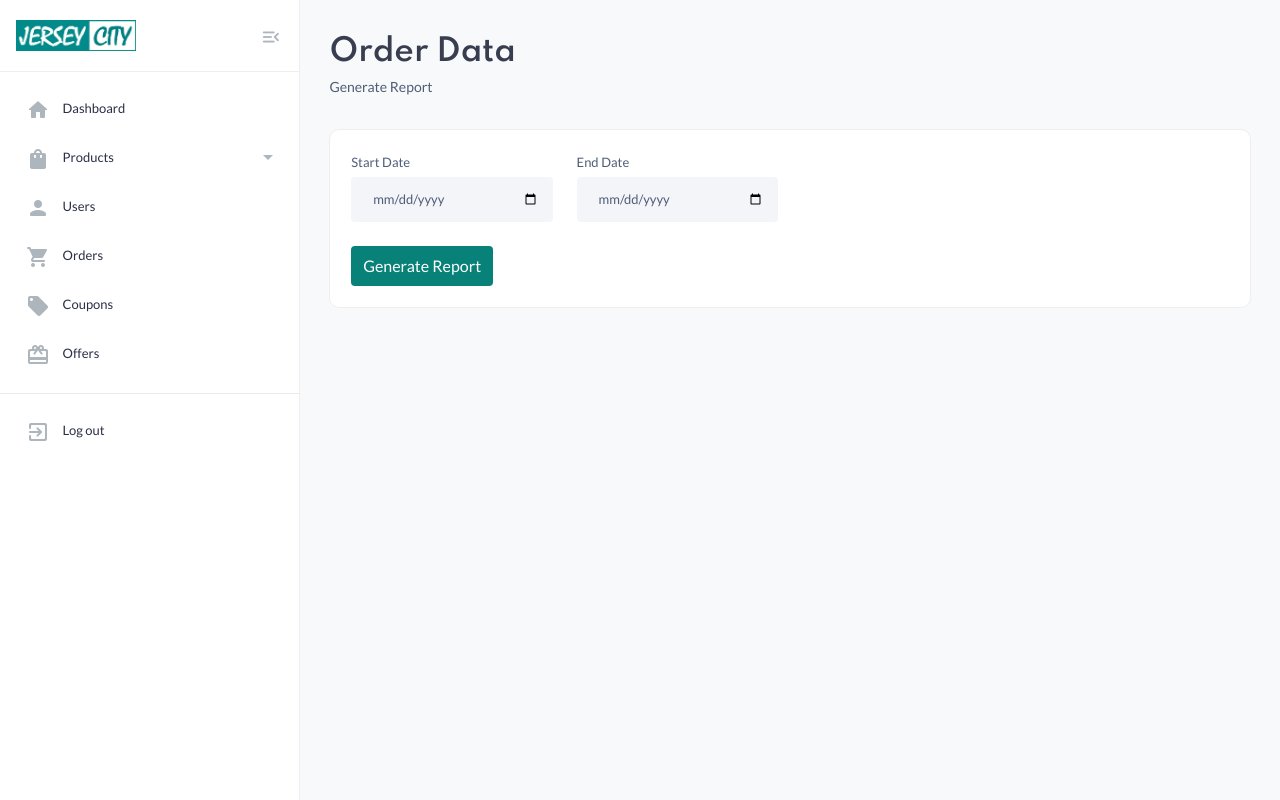
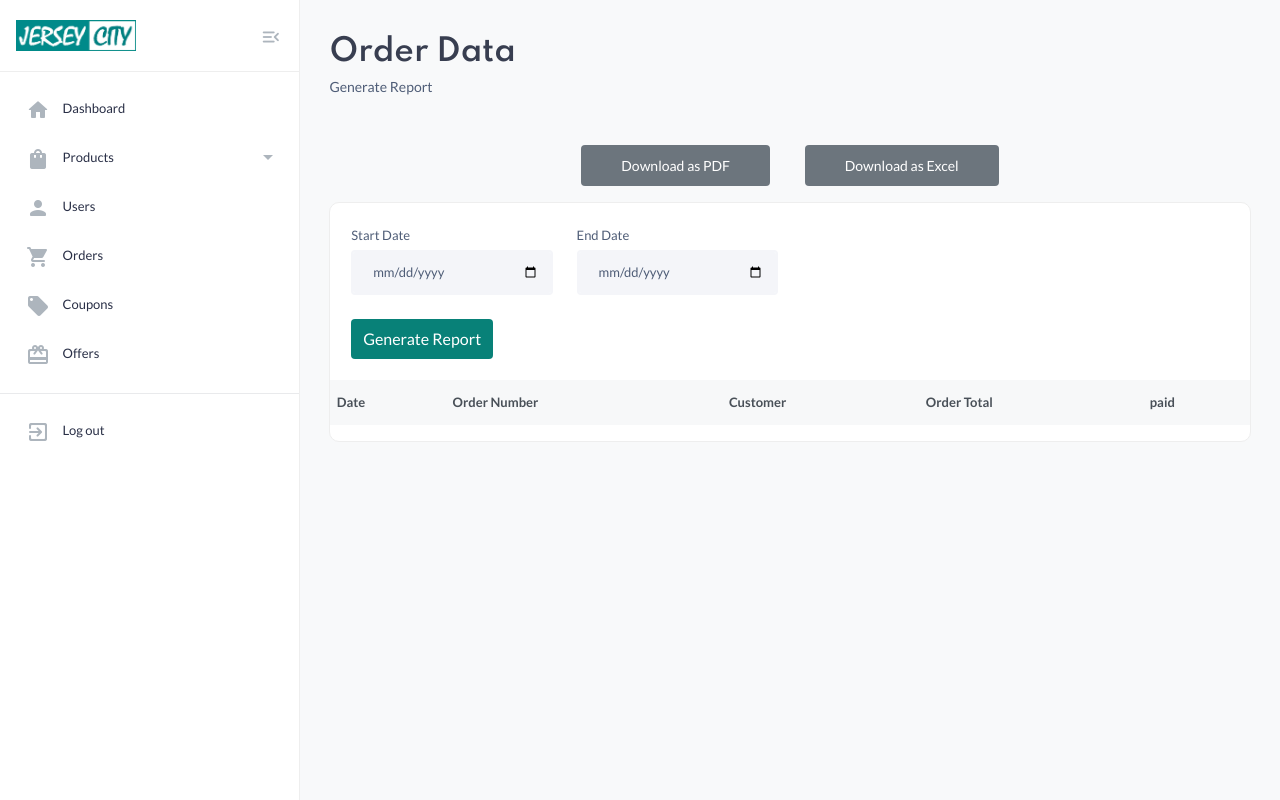
Before and after one commit to DinilKrishna/jerseycity, a Django app: page /adminpanel/report/ in a window 1280 px wide. Run offline with Django 4.2, Linux system fonts and the light colour scheme; lists and menus that the app fills with data are empty; some libraries are stand-ins or nearby versions.

Commit message:
sales report completed

```diff
--- a/admindash/views.py
+++ b/admindash/views.py
@@ -940,7 +940,7 @@ def add_coupon(request):
             messages.error(request, 'Minimum amount should be an integer above zero')
             return redirect(request.META.get('HTTP_REFERER'))
 
-        if is_valid_discount_percentage(discount_percentage):
+        if not is_valid_discount_percentage(discount_percentage):
             messages.error(request, 'Discount percentage should be an integer between 0 and 100')
             return redirect(request.META.get('HTTP_REFERER'))
 
--- a/checkout/models.py
+++ b/checkout/models.py
@@ -51,14 +51,9 @@ class Order(BaseModel):
     products = models.ManyToManyField(Product, through="OrderItems")
     bill_amount = models.DecimalField(max_digits=10, decimal_places=2, default=0)
     amount_to_pay = models.DecimalField(max_digits=10, decimal_places=2, default=0)
-    razor_pay_id = models.CharField(blank=True, null=True, max_length=100)
     status = models.CharField(max_length=50, null = True, blank = True)
     payed = models.BooleanField(default=False)
-    coupon = models.ForeignKey(Coupon,on_delete= models.CASCADE, null=True, blank=True)
-    # return_product = models.BooleanField(default=False)
 
-
-#     wallet_applied = models.BooleanField(default=False)
 
 
     def calculate_bill_amount(self):
--- a/templates/adminside/reportpage.html
+++ b/templates/adminside/reportpage.html
@@ -10,6 +10,15 @@
                 <p>Generate Report</p>
             </div>
         </div>
+        <div class="text-center" >
+            <button type="button" class="btn btn-secondary btn_print m-3 h-auto" onclick="exportToPDF()" value="Export to PDF">
+                <i class="fas fa-file-pdf"></i> Download as PDF
+              </button>
+
+              <button type="button" class="btn btn-secondary btn_print m-3 h-auto" onclick="export_data()" value="Export to excel"><i
+                  class="fas fa-file-excel"></i> Download as Excel</button>
+            </div>
+
         <div class="card">
             <div class="card-body">
                 <div class="row">
@@ -36,9 +45,69 @@
 
                 </div> <!-- .row // -->
             </div> <!-- card body .// -->
+            <table class="table table-striped table-hover" id ='container_content'>
+                <thead >
+                    <tr>
+
+                      <th scope="col">Date</th>
+                      <th scope="col">Order Number</th>
+                      <th scope="col">Customer</th>
+                      <th scope="col">Order Total</th>
+                      <th scope="col">paid</th>
+
+
+                    </tr>
+                  </thead>
+                  <tbody>
+                    {% if orders %}
+                        {% for order in orders %}
+                        <tr>
+                            <td>{{order.created_at}}</td>
+                            <td>{{order.uid}}</td>
+                            <td>{{order.user.username}}</td>
+                            <td>{{order.amount_to_pay}}</td>
+                            <td>{{order.payment_method}}</td>
+                        </tr>
+                        {% endfor %}
+                    {% endif %}
+                </tbody>
+            </table>
+
         </div> <!-- card .// -->
     </section> <!-- content-main end// -->
 
 </main>
 
+<script src="https://cdnjs.cloudflare.com/ajax/libs/html2pdf.js/0.9.2/html2pdf.bundle.min.js"></script>
+  <script src="https://cdn.jsdelivr.net/npm/xlsx/dist/xlsx.full.min.js"></script>
+  <script src="https://cdnjs.cloudflare.com/ajax/libs/jspdf/2.4.0/jspdf.umd.min.js"></script>
+
+<script>
+function exportToPDF() {
+    const element = document.getElementById('container_content');
+    const opt = {
+      margin: 10,
+      filename: 'sales_report.pdf',
+      image: { type: 'jpeg', quality: 0.98 },
+      html2canvas: { scale: 2 },
+      jsPDF: { unit: 'mm', format: 'a4', orientation: 'Landscape' },
+    };
+
+    html2pdf().from(element).set(opt).save();
+  }
+
+
+
+  function export_data() {
+    let data = document.getElementById('container_content');
+    var fp = XLSX.utils.table_to_book(data, { sheet: 'SalesReport' });
+    XLSX.write(fp, {
+      bookType: 'xlsx',
+      type: 'base64'
+    });
+    XLSX.writeFile(fp, 'test.xlsx');
+    }
+</script>
+
+
 {% endblock %}
--- a/templates/userside/orderdetails.html
+++ b/templates/userside/orderdetails.html
@@ -45,7 +45,7 @@
                         None
                         {% endif %}</p>
                     <p class="text-truncate">Order Id: {{order.uid}}</p>
-                    <a href="/userauth/download_invoice/{{order.uid}}">Download Info</a>
+                    <a href="/userauth/invoice/{{order.uid}}">Download Info</a>
                 </div>
             </div>
 
--- a/userauth/urls.py
+++ b/userauth/urls.py
@@ -24,7 +24,7 @@ urlpatterns = [
     path('change_password/<uid>/',views.change_password, name = 'change_password'),
     path('change_profile_image/<uid>/',views.change_profile_image, name = 'change_profile_image'),
     path('order_details/<uid>/',views.order_details, name = 'order_details'),
-    path('download_invoice/<uid>/',views.download_invoice, name = 'download_invoice'),
+    path('invoice/<uid>/',views.invoice, name = 'invoice'),
     path('cancel_order/<uid>/',views.cancel_order, name = 'cancel_order'),
     path('wishlist/',views.wishlist, name = 'wishlist'),
 ]
```
Also changed, not shown: base/helpers.py (deleted, +0 -24 lines), templates/userside/invoice/invoice.html (+26 -2 lines), userauth/views.py (+9 -28 lines), checkout/migrations/0019_remove_order_coupon_remove_order_razor_pay_id.py (added), 5 other files.
